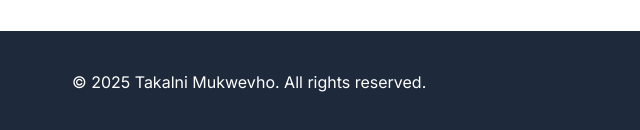
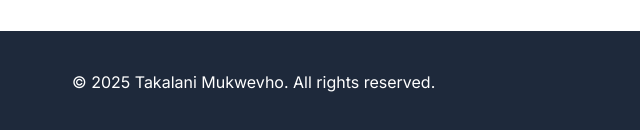
Before and after one commit to Takalani-Mukwevho/Portfolio, a plain HTML site: page index.html in a window 1280 px wide. Shown: the part 3801-3931 px from the top of the page, 0-640 px from the left. Drawn offline with Linux system fonts and the light colour scheme.

Commit message:
Update index.html

```diff
--- a/index.html
+++ b/index.html
@@ -249,7 +249,7 @@
     <!-- Footer -->
     <footer class="footer">
         <div class="container">
-            <p>&copy; 2025 Takalni Mukwevho. All rights reserved.</p>
+            <p>&copy; 2025 Takalani Mukwevho. All rights reserved.</p>
             <div class="social-links">
                 <a href="https://www.linkedin.com/in/takalani/" class="social-link"><i class="fab fa-linkedin"></i></a>
                 <a href="https://github.com/Takalani-Mukwevho" class="social-link"><i class="fab fa-github"></i></a>
```
